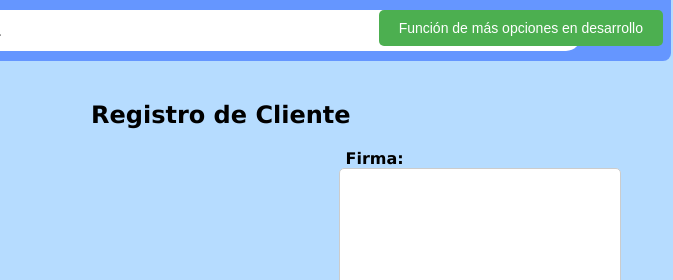
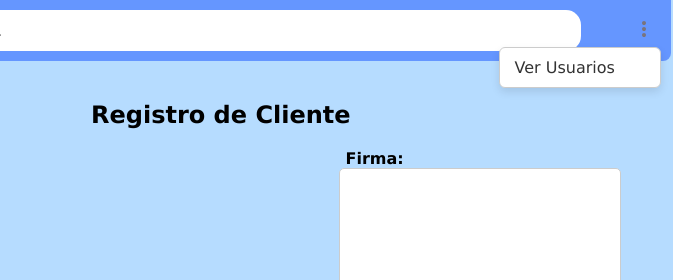
Before and after one commit to Matoxx01/Mike-s-Software, an Electron app: page home/home.html in a window 905 px wide. Both pictures are taken after a click on the button 875 px from the left and 30 px from the top of the page. Shown: the top 280 px of the page, 232-905 px from the left. Drawn offline with nearby package versions, Linux system fonts and the light colour scheme.

Commit message:
refractor: added manage and users pages and three dots menu

```diff
--- a/home/home.css
+++ b/home/home.css
@@ -43,9 +43,56 @@ body {
     justify-content: center;
 }
 
+/* Dropdown menu moderno */
+.dropdown-menu {
+    position: absolute;
+    top: 110%; /* Un poco más abajo del botón */
+    right: 0;
+    background: #fff;
+    border: 1px solid #ccc;
+    border-radius: 6px;
+    box-shadow: 0 4px 8px rgba(0,0,0,0.1);
+    min-width: 160px;
+    opacity: 0;
+    pointer-events: none;
+    transition: opacity 0.3s ease;
+    z-index: 1000;
+}
+
+.dropdown-menu.show {
+    opacity: 1;
+    pointer-events: auto;
+}
+
+/* Lista sin viñetas */
+.uldropdown {
+    list-style: none;
+    margin: 0;
+    padding: 0;
+}
+
+/* Cada opción del menú */
+.lidropdown {
+    padding: 10px 15px;
+    cursor: pointer;
+    transition: background-color 0.2s ease;
+}
+
+.lidropdown:hover {
+    background-color: #f0f0f0;
+}
+
+/* Estilos para los enlaces */
+.adropdown {
+    text-decoration: none;
+    color: #333;
+    display: block;
+}
+
 /* Para que la parte derecha quede pegada a la derecha */
 .toolbar-right {
     margin-left: auto;
+    position: relative;
 }
 
 /* Botones de la toolbar */
--- a/home/home.html
+++ b/home/home.html
@@ -36,11 +36,22 @@
             </div>
         </div>
 
-        <!-- Foto de perfil y opciones (derecha) -->
+        <!-- opciones (derecha) -->
         <div class="toolbar-right">
-            <button class="toolbar-btn">
+            <button class="toolbar-btn" id="moreOptionsBtn">
                 <img src="../assets/icons/more.svg" alt="Más opciones" />
             </button>
+            <!-- Menú desplegable oculto por defecto -->
+            <div class="dropdown-menu" id="moreOptionsMenu">
+                <ul class="uldropdown">
+                    <li id="viewUsers" class="lidropdown">
+                        <a href="./users/users.html" class="adropdown">Ver Usuarios</a>
+                    </li>
+                    <li id="manageEmployees" class="lidropdown">
+                        <a href="./manage/manage.html" class="adropdown">Gestion de empleados</a>
+                    </li>
+                </ul>
+            </div>
         </div>
     </header>
 
--- a/home/home.js
+++ b/home/home.js
@@ -22,6 +22,7 @@ document.addEventListener("DOMContentLoaded", () => {
   const forwardBtn = document.querySelector('.toolbar-left button:nth-child(2)');
   const refreshBtn = document.querySelector('.toolbar-left button:nth-child(3)');
   const moreOptionsBtn = document.querySelector('.toolbar-right button');
+  const moreOptionsMenu = document.getElementById('moreOptionsMenu');
 
   backBtn.addEventListener('click', () => {
     window.history.back();
@@ -39,15 +40,30 @@ document.addEventListener("DOMContentLoaded", () => {
     signaturePad.clear();
   });
 
-  moreOptionsBtn.addEventListener('click', () => {
-    // Función de "más opciones" en desarrollo
-    showFlashMessage('Función de más opciones en desarrollo', 'success');
+  // Si el usuario no es admin, ocultamos la opción de "Gestion de empleados"
+  if (!empleado || !empleado.admin) {
+    const manageEmployeesItem = document.getElementById('manageEmployees');
+    manageEmployeesItem.style.display = "none";
+  }
+
+  // Al hacer click en el botón se alterna la visibilidad del menú
+  moreOptionsBtn.addEventListener('click', (e) => {
+    e.stopPropagation(); // Evita que el clic se propague y cierre el menú de inmediato
+    moreOptionsMenu.classList.toggle('show');
   });
 
-  // Gestión de usuario: al hacer click en la foto de perfil se puede invocar una función para gestionar el usuario
-  const profileImg = document.querySelector('.toolbar-right .profile-img');
-  profileImg.addEventListener('click', () => {
-    showFlashMessage('Función de gestionar usuario en desarrollo', 'success');
+  // Cerrar el menú al hacer clic en cualquier parte fuera del menú
+  document.addEventListener('click', (e) => {
+    if (moreOptionsMenu.classList.contains('show')) {
+      moreOptionsMenu.classList.remove('show');
+    }
+  });
+
+  // Cerrar el menú al hacer clic en cualquier parte fuera del menú
+  document.addEventListener('click', (e) => {
+    if (moreOptionsMenu.style.display === "block") {
+      moreOptionsMenu.style.display = "none";
+    }
   });
 
   // --- Búsqueda de usuario por RUT en la barra de búsqueda ---
```
Also changed, not shown: home/manage/manage.html (added, +11 -0 lines), home/users/users.html (added, +11 -0 lines), script.js (+9 -0 lines), home/manage/manage.css (added), home/manage/manage.js (added), home/users/users.css (added), home/users/users.js (added).
